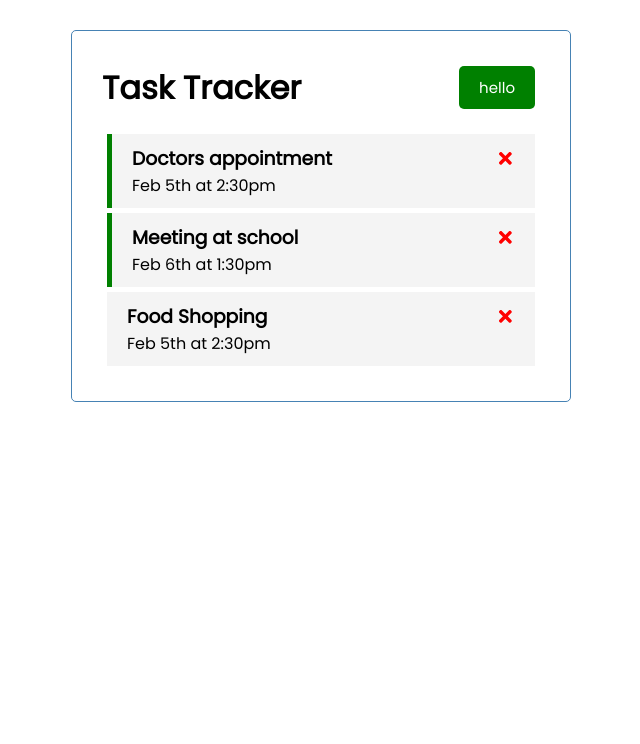
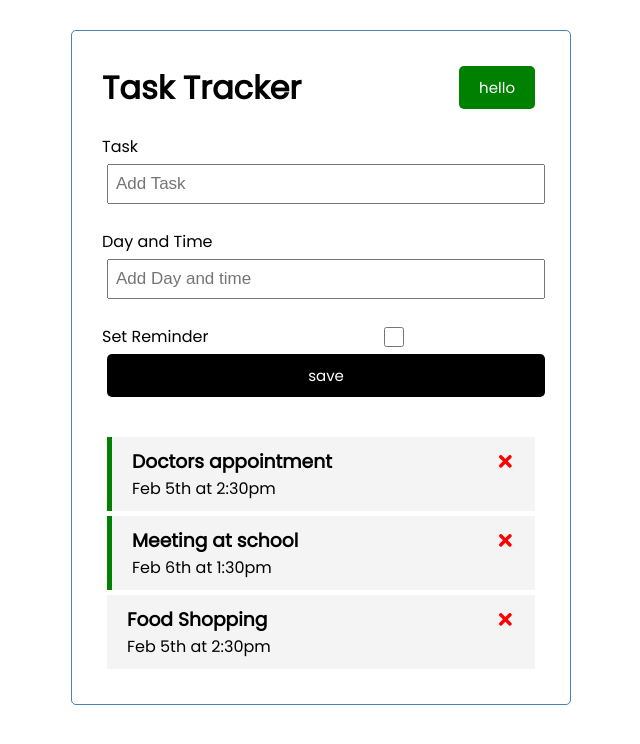
Before and after one commit to iizanamii00/react-task-manager, a React (Create React App) app: page / in a window 1280 px wide. Shown: the top 744 px of the page, without its empty margins (319-959 px from the left). Built offline with nearby package versions, Linux system fonts and the light colour scheme.

Commit message:
added AddTask component and funtionality

```diff
--- a/src/App.js
+++ b/src/App.js
@@ -1,5 +1,7 @@
 import Header from "./components/Header";
+
 import Tasks from './components/Tasks'
+import AddTask from './components/AddTask'
 import { useState } from 'react'
 
 
@@ -25,6 +27,12 @@
     },
   ])
 
+  const addTask = (task) => {
+    const id = Math.floor(Math.random()*10000)+1
+    const newTask = { id, ...task}
+    setTasks([...tasks, newTask])
+  }
+
   const deleteTask = (id) =>{
     setTasks(tasks.filter((task) => task.id !== id ))
   }
@@ -37,6 +45,7 @@
     <div className="container">
       <div>
         <Header/>
+        <AddTask onAdd={addTask}/>
         {tasks.length>0 ? <Tasks tasks={tasks} onDelete={deleteTask} onToggle={toggleReminder} /> : 'No tasks'}
       </div>
     </div>
--- /dev/null
+++ b/src/components/AddTask.js
@@ -0,0 +1,42 @@
+import {useState} from 'react'
+
+const AddTask = ({ onAdd }) => {
+    const [text, setText] = useState('')
+    const [day, setDay] = useState('')
+    const [reminder, setReminder] = useState(false)
+
+    const onSubmit = (e) => {
+        e.preventDefault()
+
+        if(!text){
+            alert('please add task')
+            return
+        }
+
+        onAdd({ text, day, reminder })
+
+        setText('')
+        setDay('')
+        setReminder(false)
+    }
+
+    return (
+        <form className='add-form' onSubmit={onSubmit}>
+            <div className='form-control'>
+                <label>Task</label>
+                <input type='text' placeholder='Add Task' value={text} onChange={(e) => setText(e.target.value)}></input>
+            </div>
+            <div className='form-control'>
+                <label>Day and Time</label>
+                <input type='text' placeholder='Add Day and time' value={day} onChange={(e) => setDay(e.target.value)}></input>
+            </div><div className='form-control-check'>
+                <label>Set Reminder</label>
+                <input type='checkbox' checked={reminder} value={reminder} onChange={(e) => setReminder(e.currentTarget.checked)}></input>
+            </div>
+
+            <input type='submit' value='save' className='btn btn-block'/>
+        </form>
+    )
+}
+
+export default AddTask
```
